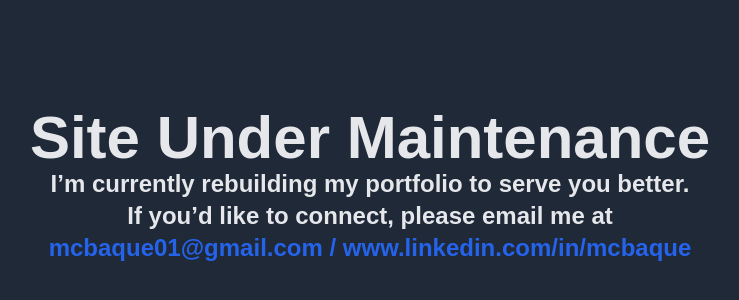
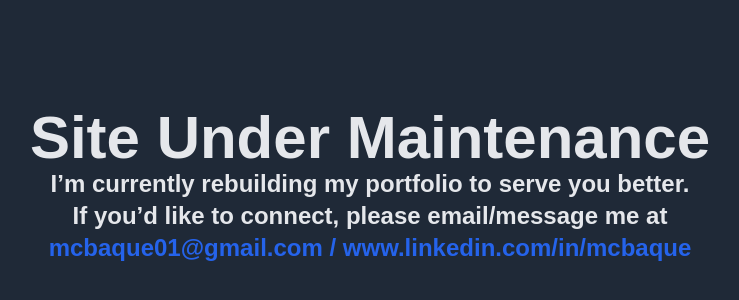
Before and after one commit to McBaque01/McBaqueV3, a React (Vite) app in the folder Frontend/McBaqueV3/: page /Maintenance in a window 1280 px wide. Shown: the part 314-614 px from the top of the page, without its empty margins (270-1009 px from the left). Built offline with nearby package versions, Linux system fonts and the light colour scheme; some icons are missing.

Commit message:
put redirect to linkedin

```diff
--- a/Frontend/McBaqueV3/src/assets/pages/Maintenance.tsx
+++ b/Frontend/McBaqueV3/src/assets/pages/Maintenance.tsx
@@ -5,8 +5,8 @@
       <Icon icon="streamline-cyber-color:maintenance" width="200" height="200" />
       <h1 className="text-6xl font-bold text-gray-200">Site Under Maintenance</h1>
       <h1 className="text-2xl font-bold text-gray-200">I’m currently rebuilding my portfolio to serve you better.</h1>
-      <h1 className="text-2xl font-bold text-gray-200">If you’d like to connect, please email me at</h1>
-      <h1 className="text-2xl font-bold text-blue-600">mcbaque01@gmail.com / www.linkedin.com/in/mcbaque</h1>
+      <h1 className="text-2xl font-bold text-gray-200">If you’d like to connect, please email/message me at</h1>
+      <h1 className="text-2xl font-bold text-blue-600">mcbaque01@gmail.com / <a href="https://www.linkedin.com/in/mcbaque" target="_blank" rel="noopener noreferrer">www.linkedin.com/in/mcbaque</a></h1>
     </div>
   );
 }
```
